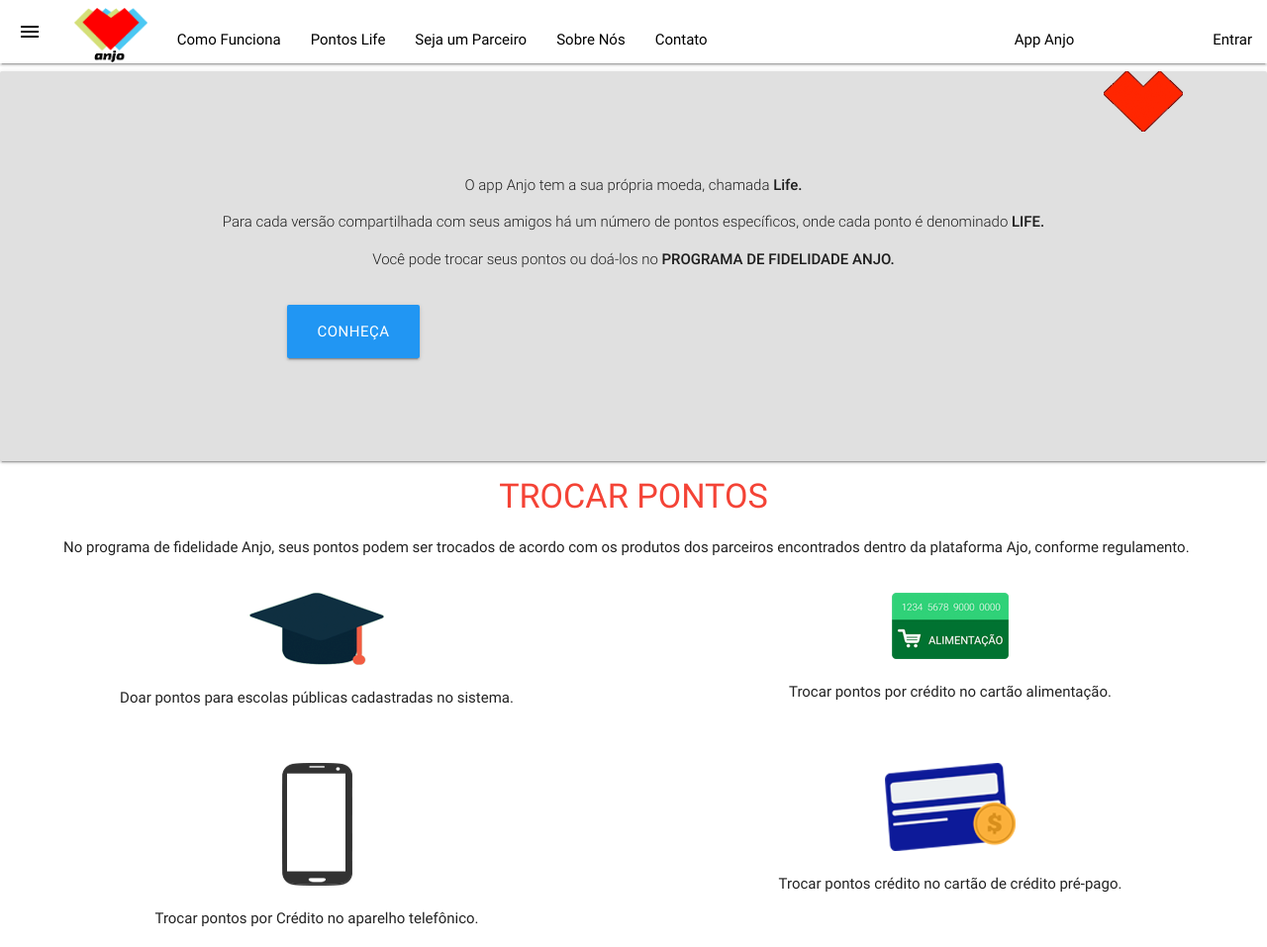
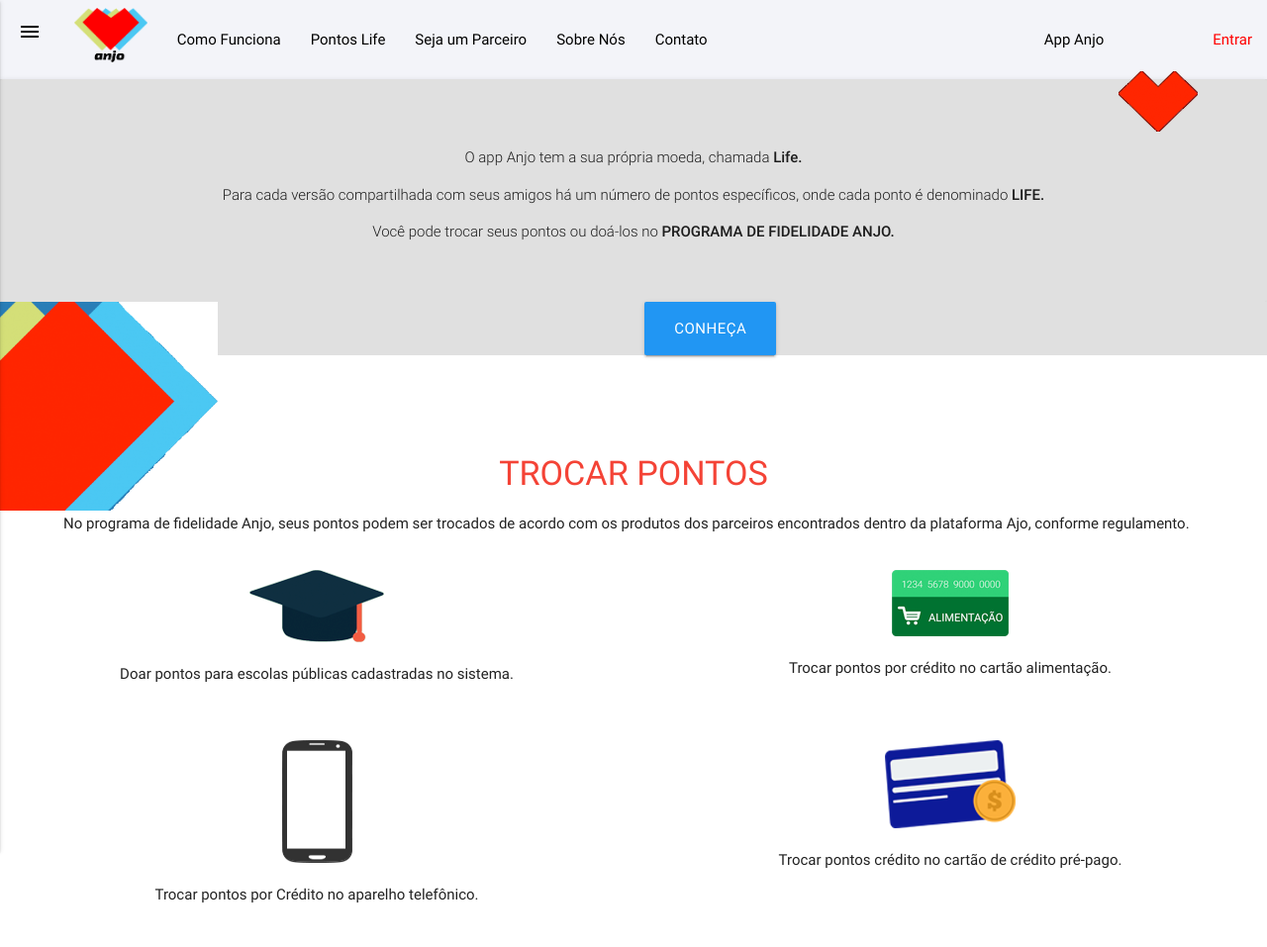
Before and after one commit to diogoskopinski/AnjoSiteDiogo, a plain HTML site: page public/pontos.html in a window 1280 px wide. Shown: the top 957 px of the page at 99% size. Drawn offline with Linux system fonts and the light colour scheme; no server answers.

Commit message:
Tela pontos etapa 2.

```diff
--- a/public/css/anjo.css
+++ b/public/css/anjo.css
@@ -331,11 +331,13 @@
 } */
 
 #divContPontos {
-    padding-bottom: 0;
+    margin-bottom: 0;
+    margin-top: 0;
 }
 
 .divConteudoPontos {
     margin-bottom: 0;
+    padding-bottom: 0;
 }
 
 .container_principal_pontos {
@@ -350,11 +352,31 @@
 }
 
 .imgPontosPrimeira{
-    /* background-color: url(img/assets/background_3.png) no-repeat center ; */
+     background-image: url(../img/assets/background_3.png) ;
+}
 
-     background-image: url(../img/assets/background_3.png) ;
-/*URL: url('caminho/imagem.gif')
-URL: url("caminho/imagem.gif") */
+#divConhecaPontos {
+    margin-bottom: 0;
+}
 
-     /*public\img\assets */
+#divPontos2 {
+    margin-top: 0 !important;
+    padding-top: 0;
+    margin-left: 0;
+    padding-left: 0;
+    border: none;
 }
+
+#img1 {
+    margin-left: 0;
+    padding-left: 0;
+    height: 0;
+}
+
+#imgLogoPontos {
+    margin-left: 0;
+}
+
+#divImgPontos2 {
+    margin-bottom: 0;
+}
--- a/public/pontos.html
+++ b/public/pontos.html
@@ -11,39 +11,59 @@
         <title>App Anjo - Home</title>
     </head>
     <body>
-
-        <nav class="white">
+        <header>
+            <nav class="menu-header">
                 <div class="nav-wrapper">
                     <a data-activates="slide-out" class="button-collapse show-on-large"><i class="material-icons black-text">menu</i></a>
                     <ul class="logo-list">
-                    <li><a class="black-text" href="/index"><img class="menu-img" src="/img/logo_semfundo.png" /></a></li>
+                        <li><a href="/index"><img class="menu-img" src="/img/logo_semfundo.png" /></a></li>
                     </ul>
                     <section>
                         <ul id="nav-mobile" class="left hide-on-med-and-down">
-                        <li><a class="black-text" href="/index">Como Funciona</a></li>
-                        <li><a class="black-text" href="/pontos.html">Pontos Life</a></li>
-                        <li><a class="black-text" href="/parceiro">Seja um Parceiro</a></li>
-                        <li><a class="black-text" href="/sobre">Sobre Nós</a></li>
-                        <li><a class="black-text" href="/contato">Contato</a></li>
+                            <li><a class="app-black-text" href="/index">Como Funciona</a></li>
+                            <li><a class="app-black-text" href="/pontos">Pontos Life</a></li>
+                            <li><a class="app-black-text" href="/parceiro">Seja um Parceiro</a></li>
+                            <li><a class="app-black-text" href="/sobre">Sobre Nós</a></li>
+                            <li><a class="app-black-text" href="/contato">Contato</a></li>
                         </ul>
                     </section>
                     <section>
                         <ul  class="right hide-on-med-and-down userMenu">
-                        <li><a class="userName black-text">App Anjo</a></li>
-                        <li><img src=""/><a class="black-text"><img class="menu-img" src="/img/assets/pontos-life.png"/></a></li>
-                        <li><a class="login-button black-text">Entrar</a></li>
+                            <li><a class="userName app-black-text">App Anjo</a></li>
+                            <li>
+                                <div class="userPoints app-black-text">-</div>
+                                <img src=""/> <img class="menu-img" src="/img/assets/pontos-life.png"/>
+                            </li>
+                            <li><a class="login-button app-red-text">Entrar</a></li>
                         </ul>
                     </section>
 
                 </div>
             </nav>
+            <ul id="slide-out" class="side-nav">
+                <li>
+                    <div class="userView">
+                        <div class="background">
+                            <img src="/img/assets/background.png">
+                        </div>
+                        <a id="userPhoto"><img class="circle" src="/img/logo.svg"></a>
+                        <a><span class="userName white-text name">App Anjo</span></a>
+                        <a><span class="userEmail white-text email">anjo@anjo.com</span></a>
+                    </div>
+                </li>
+                <li><a href="/index"><i class="material-icons">info</i>Como Funciona</a></li>
+                <li><a href="/pontos"><i class="material-icons">favorite</i>Pontos Life</a></li>
+                <li><a href="/parceiro"><i class="material-icons">loyalty</i>Seja um Parceiro</a></li>
+                <li><a href="/sobre"><i class="material-icons">dashboard</i>Sobre Nós</a></li>
+                <li><a href="/contato"><i class="material-icons">mail</i>Contato</a></li>
+                <li><a><i class="material-icons">input</i><span class="login-button">Entrar</span></a></li>
+            </ul>
+        </header>
+    <main>
 
-
-
-    <div id="container_principal_pontos" class="container_principal_pontos card-panel teal #e0e0e0 grey lighten-2">
+        <div id="container_principal_pontos" class="container_principal_pontos">
         <!-- #eeeeee grey lighten-3 -->
-        <div class="section no-pad-bot">
-            <div id="divContPontos" class="menu-container" >
+            <div id="divContPontos" class="card-panel teal #e0e0e0 grey lighten-2">
 
                 <div id="divConhecaPontos" class="row col s12 center-align">
                         <div class="row col s12">
@@ -51,15 +71,22 @@
                             <p class="light center-align">Para cada versão compartilhada com seus amigos há um número de pontos específicos, onde cada ponto é denominado <strong>LIFE.</strong> </p>
                             <p class="light center-align">Você pode trocar seus pontos ou doá-los no <strong>PROGRAMA DE FIDELIDADE ANJO.</strong></p>
                         </div>
+                </div>
+            </div>
 
-                        <div class="row col s6">
+            <div id="divPontos2" class="teal #e0e0e0 grey lighten-2 row col s12">
+                <div id="img1" class="row col s6">
+                    <img id="imgLogoPontos" class="default-image-size" src="/img/assets/background_4.png"/>
+                </div>
+
+                <div id="divImgPontos2" class="row col s6">
                     <a href="#" id="conheca_button_pontos" class="btn-large waves-effect waves-light blue">CONHEÇA</a>
-                        </div>
                 </div>
             </div>
 
         </div>
-    </div>
+
+
 
 
         <div id="container-principal" class="center">
@@ -199,5 +226,7 @@
                 </div>
             </div>
 
+    </main>
+
     </body>
 </html>
```
Lines whose indentation alone changed are shown as unchanged.
